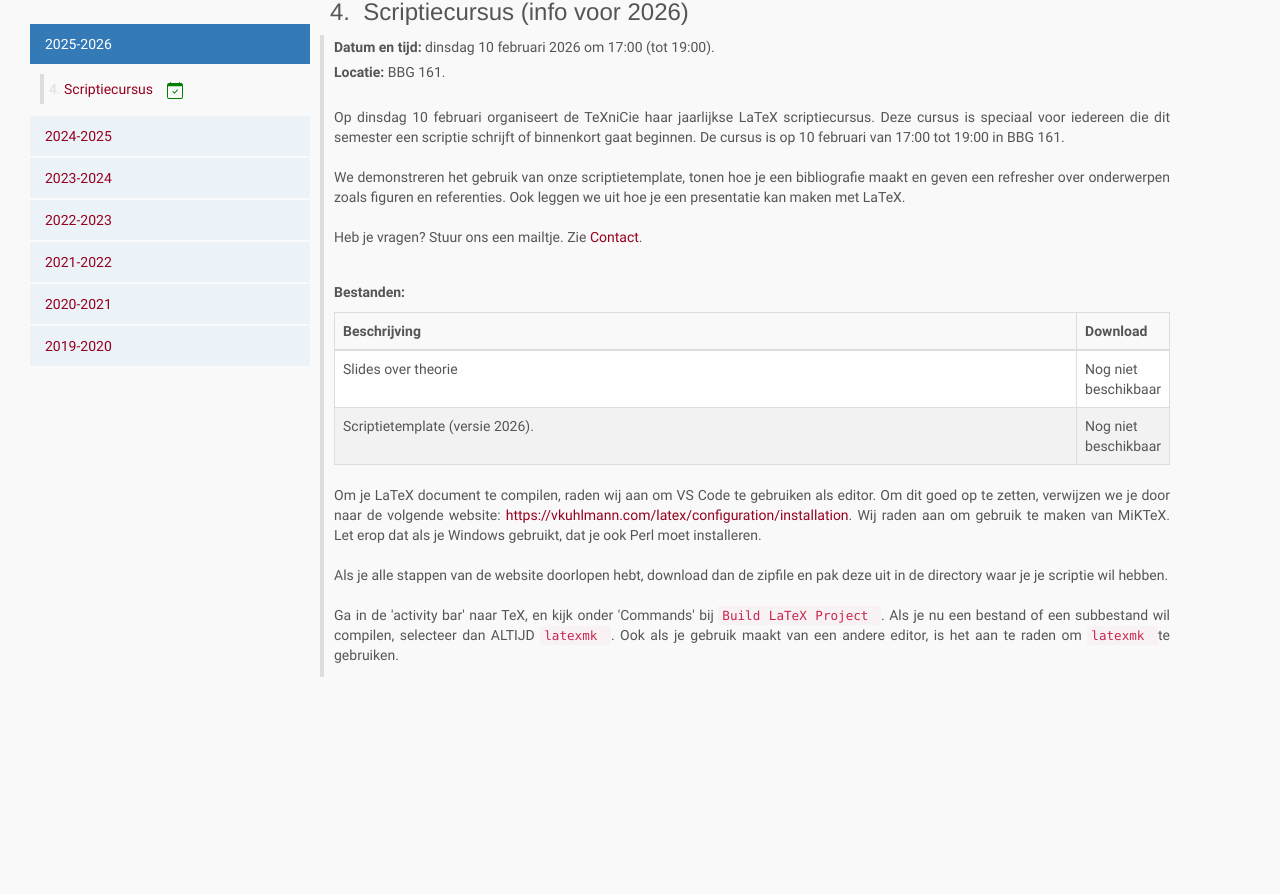
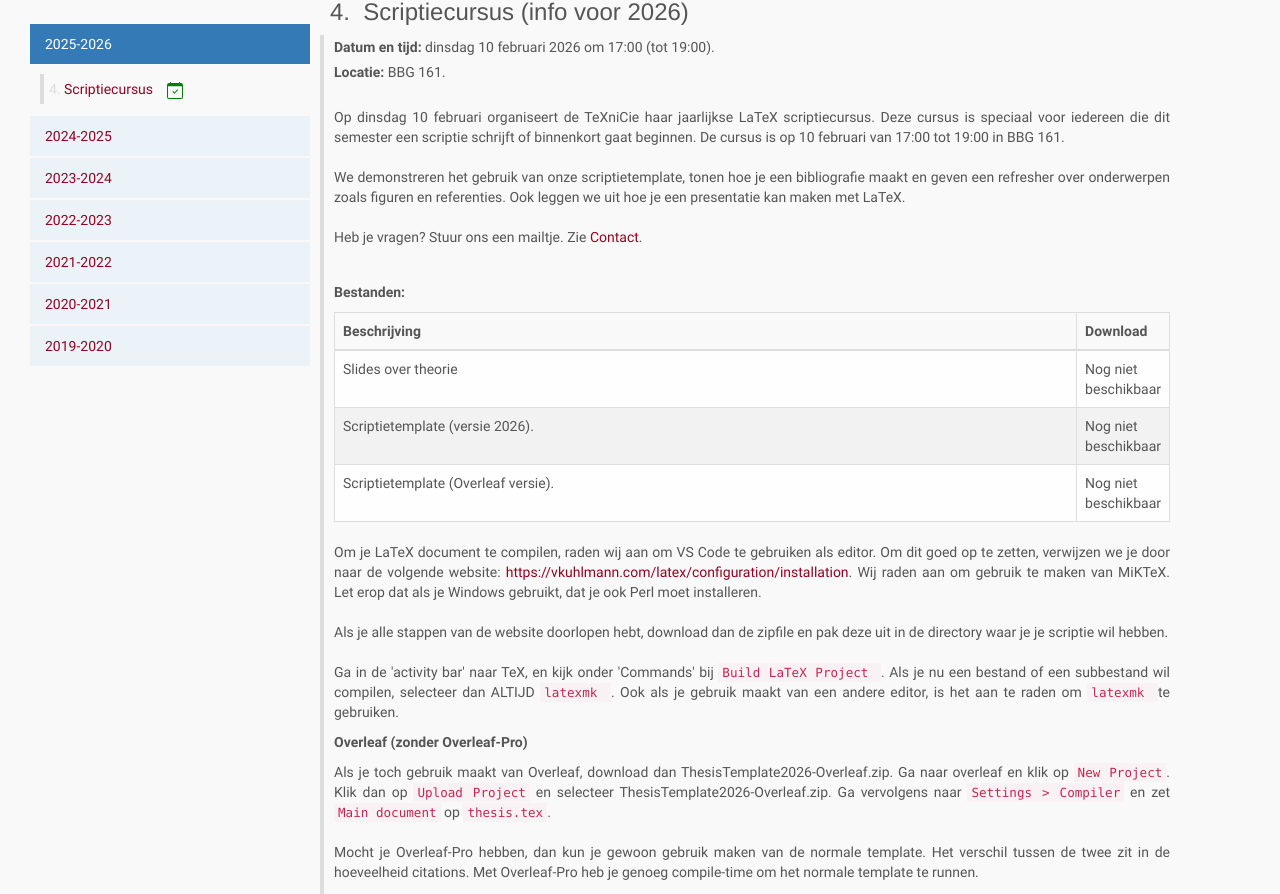
Before and after one commit to TeXniCie/texnicie.github.io, a website: page cursus/2025-2026.html in a window 1280 px wide. Shown: the part 126-1020 px from the top of the page. Before the commit the page ends 810 px from the top, so only its background shows below. Drawn offline with Linux system fonts and the light colour scheme; no server answers.

Commit message:
template Overleaf versie toegevoegd

```diff
--- a/cursus/2025-2026.html
+++ b/cursus/2025-2026.html
@@ -137,7 +137,7 @@
                     <td>Slides over theorie</td>
                     <td>
                         <span class="check-exists">
-                            <a href="/downloads/2025-2026/Scriptie_cursus_2025-2026.pdf">Scriptie_cursus_2025-2026</a>
+                            <a href="/downloads/2025-2026/Scriptie_cursus_2025-2026.pdf">Scriptie_cursus_2025-2026.pdf</a>
                         </span>
                     </td>
                 </tr>
@@ -145,6 +145,13 @@
                     <td>Scriptietemplate (versie 2026).</td>
                     <td>
                         <span class="check-exists"><a href="/downloads/2025-2026/ThesisTemplate2026.zip">ThesisTemplate2026.zip</a>
+                        </span>
+                        </td>
+                </tr>
+                <tr>
+                    <td>Scriptietemplate (Overleaf versie).</td>
+                    <td>
+                        <span class="check-exists"><a href="/downloads/2025-2026/ThesisTemplate2026-Overleaf.zip">ThesisTemplate2026-Overleaf.zip</a>
                         </span>
                         </td>
                 </tr>
@@ -165,6 +172,20 @@
             <code> latexmk </code> te gebruiken.
         </p>
 
+        <b>Overleaf (zonder Overleaf-Pro)</b>
+        <p>
+            Als je toch gebruik maakt van Overleaf, download dan ThesisTemplate2026-Overleaf.zip.
+            Ga naar overleaf en klik op <code>New Project</code>. Klik dan op <code>Upload Project</code> en selecteer
+            ThesisTemplate2026-Overleaf.zip.
+
+            Ga vervolgens naar <code>Settings > Compiler</code> en zet <code>Main document</code> op <code>thesis.tex</code>.
+        </p>
+        <p>
+            Mocht je Overleaf-Pro hebben, dan kun je gewoon gebruik maken van de normale template.
+            Het verschil tussen de twee zit in de hoeveelheid citations. Met Overleaf-Pro heb je genoeg compile-time om
+            het normale template te runnen.
+        </p>
+
 
     </div>
 
```
